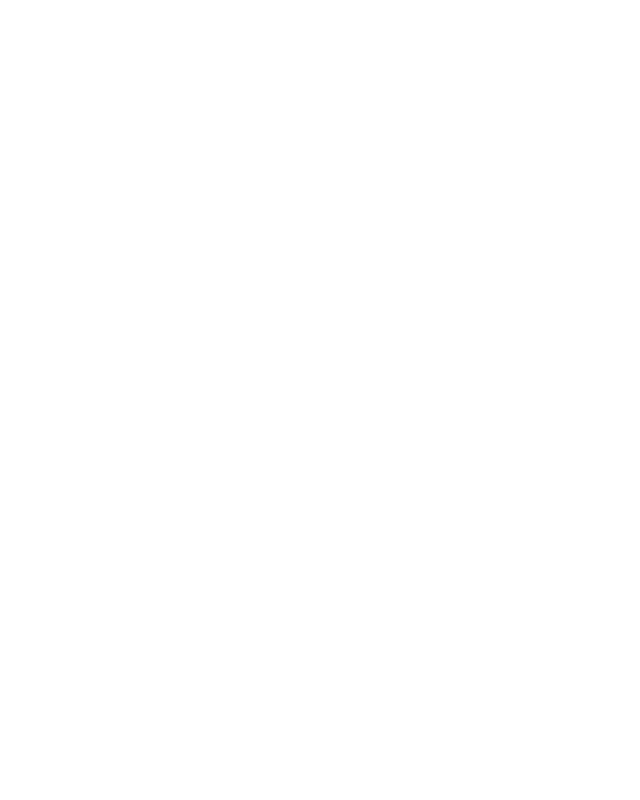
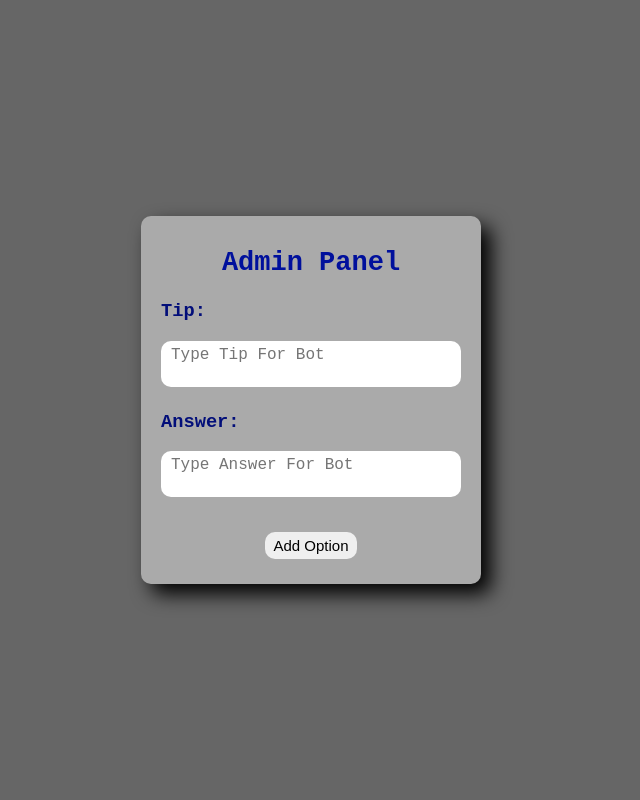
Before and after one commit to jakhaw/Chatbot, a PHP site: page /admin.php in a window 1280 px wide. Before the commit the part shown is empty. Shown: the whole page, without its empty margins (329-969 px from the left). Run offline with PHP 8.4, Linux system fonts and the light colour scheme.

Commit message:
Added frontend to index.php and admin.php

```diff
--- a/admin.php
+++ b/admin.php
@@ -0,0 +1,32 @@
+<!DOCTYPE html>
+<html lang="en">
+<head>
+    <meta charset="UTF-8">
+    <meta http-equiv="X-UA-Compatible" content="IE=edge">
+    <meta name="viewport" content="width=device-width, initial-scale=1.0">
+    <link rel="stylesheet" href="styles.css">
+    <title>Admin Panel</title>
+</head>
+<body>
+    <main>
+        <section>
+            <div class="content">
+                <div class="title">
+                    <h1>Admin Panel</h1>
+                </div>
+                <form action="<?php echo htmlspecialchars($_SERVER['PHP_SELF']);?>" method="POST">
+                    <div class="userinput">
+                        <h3>Tip:</h3>
+                        <textarea name="tip" placeholder="Type tip for bot"></textarea>
+                        <h3>answer:</h3>
+                        <textarea name="answer" placeholder="type answer for bot"></textarea>
+                    </div>
+                    <div class="subbutton">
+                        <input type="submit" name="add" value="add option">
+                    </div>
+                </form>
+            </div>
+        </section>
+    </main>
+</body>
+</html>
--- a/index.php
+++ b/index.php
@@ -14,13 +14,13 @@
                 <div class="title">
                     <h1>chatbot</h1>
                 </div>
-                <form action="">
+                <form action="<?php echo htmlspecialchars($_SERVER['PHP_SELF']);?>" method="POST">
                     <div class="userinput">
                         <h3>question:</h3>
-                        <textarea type="text" name="user" placeholder="type your question"></textarea>
+                        <textarea name="user" placeholder="Say hello!"></textarea>
                         <h3>answer:</h3>
                         <div class="answer">
-
+                            <?php echo "How can I help You?"; ?>
                         </div>
                     </div>
                     <div class="subbutton">
--- a/styles.css
+++ b/styles.css
@@ -50,8 +50,24 @@
     box-shadow: 3px 3px 6px;
 }
 .answer{
-    height: 17px;
+    min-height: 36px;
     background-color: white;
     border-radius: 10px;
     padding: 5px 10px;
+    color: black;
 }
+textarea{
+    color: black;
+    border-radius: 10px;
+    font-size: 16px;
+    font-family: 'Courier New', Courier, monospace;
+    text-transform: capitalize;
+    border: none;
+    resize: none;
+    width: 280px;
+    padding: 5px 10px;
+}
+textarea:focus{
+    outline: none;
+    box-shadow: 3px 3px 6px;
+}
```
